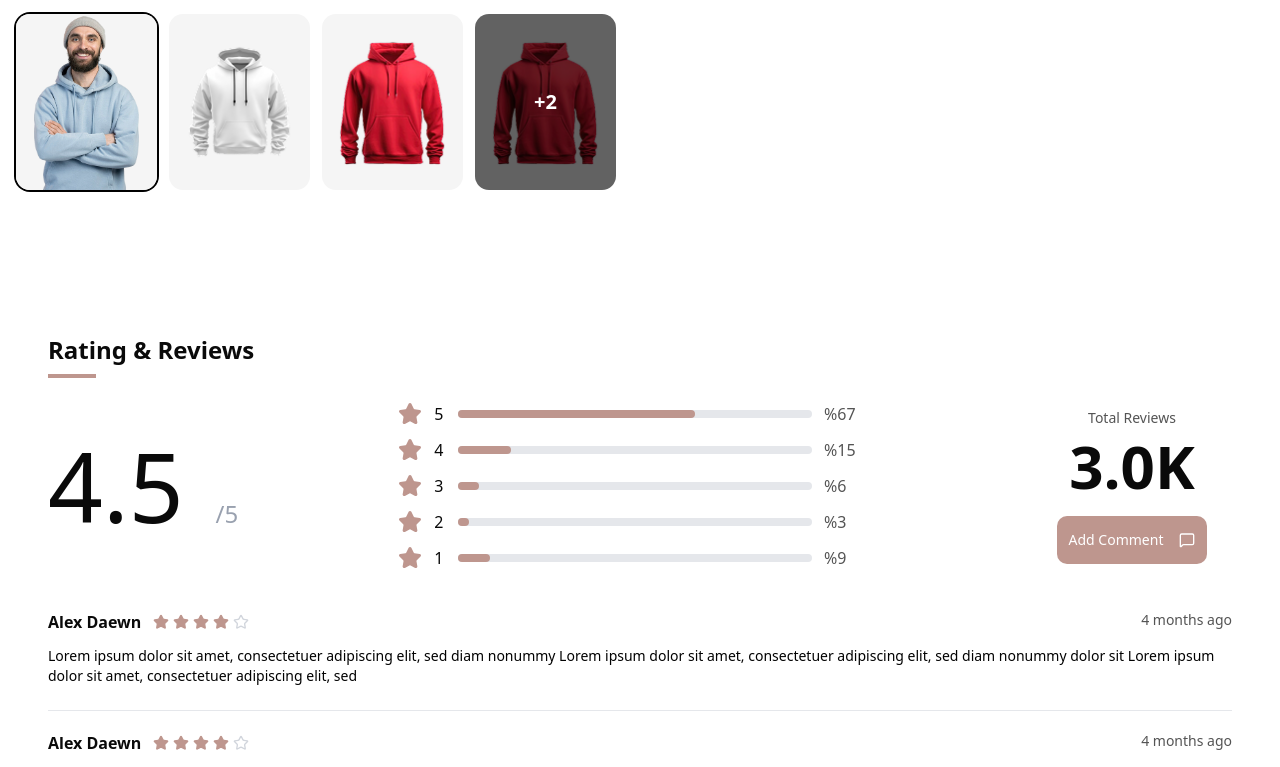
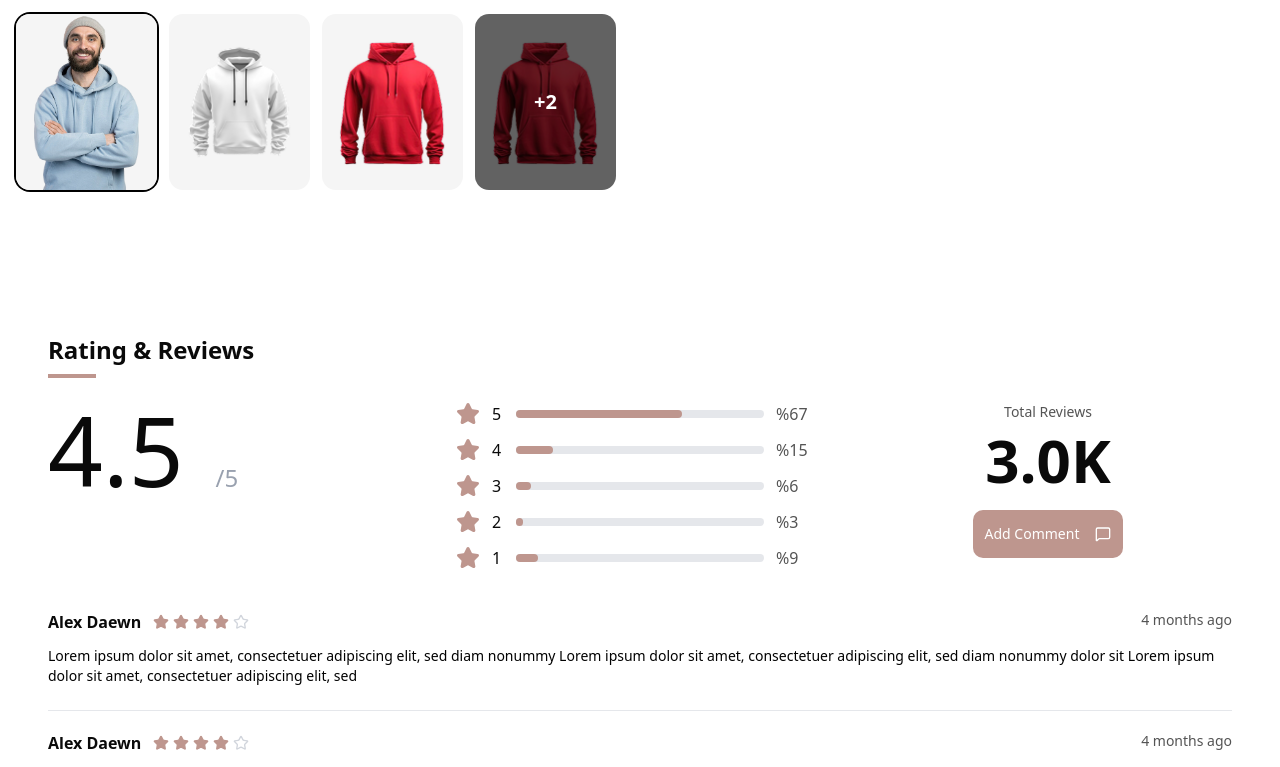
Before and after one commit to a7medmo7med1971/TrendLine_Task, a Next.js app: page / in a window 1280 px wide. Shown: the part 1198-1965 px from the top of the page. Built offline with nearby package versions, Linux system fonts and the light colour scheme.

Commit message:
edite responsive

```diff
--- a/app/(componts)/(productDetiles)/products/ProductDetailsSection.tsx
+++ b/app/(componts)/(productDetiles)/products/ProductDetailsSection.tsx
@@ -215,6 +215,8 @@ export default function ProductDetailsPage() {
               </span>
             </p>
 
+           <div className="flex flex-col lg:flex-row items-start lg:items-center gap-4 lg:gap-10">
+            {/* Quantity + Price */}
             <div className="flex items-center gap-10">
               <div className="flex items-center gap-2 rounded-xl bg-[#F6F6F6] px-2 py-1">
                 <button
@@ -223,8 +225,7 @@ export default function ProductDetailsPage() {
                     min-h-[44px] min-w-[44px]
                     rounded-[12px] bg-white text-xl font-medium
                     shadow flex items-center justify-center
-                          hover:bg-gray-100 active:scale-95
-                          transition
+                    hover:bg-gray-100 active:scale-95 transition cursor-pointer
                   "
                 >
                   −
@@ -240,37 +241,34 @@ export default function ProductDetailsPage() {
                     min-h-[44px] min-w-[44px]
                     rounded-[12px] bg-white text-xl font-medium
                     shadow flex items-center justify-center
-                    hover:bg-gray-100 active:scale-95
-                    transition
+                    hover:bg-gray-100 active:scale-95 transition cursor-pointer
                   "
                 >
                   +
                 </button>
               </div>
 
-              <span className="text-xl font-semibold">
+              <span className="text-xl font-semibold whitespace-nowrap">
                 ${(quantity * price).toFixed(2)}
               </span>
+            </div>
+
             {/* Add to Cart */}
             <button
               className="
+                w-full lg:w-auto
+                cursor-pointer
                 min-h-[48px]
                 min-w-[140px]
-
                 px-4 sm:px-6
                 py-3
-
                 rounded-[14px]
-
                 bg-[#BE968E]
                 hover:bg-[#89716c]
-
                 text-white text-sm sm:text-base font-medium
                 whitespace-nowrap
-
                 flex items-center justify-center gap-2
                 shadow
-
                 transition
                 active:scale-95
               "
@@ -279,8 +277,8 @@ export default function ProductDetailsPage() {
               <Handbag className="w-4 h-4 sm:w-5 sm:h-5" />
             </button>
 
+          </div>
 
-            </div>
           </div>
         </div>
       </div>
--- a/app/(componts)/(productDetiles)/products/Rating.tsx
+++ b/app/(componts)/(productDetiles)/products/Rating.tsx
@@ -55,15 +55,14 @@ export default function Rating() {
       </div>
 
       {/* Rating Summary */}
-      <div className="flex flex-col lg:flex-row items-center gap-40 m-auto">
+      <div className="flex flex-col lg:flex-row items-center lg:items-start gap-10 w-full">
+
   {/* Score */}
+  <div className="flex flex-col items-center lg:items-start lg:flex-1">
     <div className="flex items-baseline gap-8">
       <span
         className="
           text-[96px]
-                sm:text-[96px]
-                md:text-[96px]
-                lg:text-[96px]
           font-medium
           leading-none
           whitespace-nowrap
@@ -72,20 +71,14 @@ export default function Rating() {
         4.5
       </span>
 
-            <span
-              className="
-                text-[24px]
-                text-gray-400
-                leading-none
-              "
-            >
+      <span className="text-[24px] text-gray-400 leading-none">
         /5
       </span>
     </div>
-
+  </div>
 
   {/* Bars */}
-        <div className="w-full max-w-[520px] space-y-3">
+  <div className="w-full lg:flex-1 max-w-none space-y-3">
     {ratingData.map((rating) => (
       <div key={rating.stars} className="flex items-center gap-3">
         <Star className="text-[#BE968E]" fill="#BE968E" />
@@ -106,18 +99,20 @@ export default function Rating() {
   </div>
 
   {/* Total */}
-        <div className="hidden lg:flex flex-col items-center gap-5 min-w-[200px]">
+  <div className="hidden lg:flex flex-col items-center gap-5 lg:flex-1">
     <div className="text-center">
       <p className="text-sm text-[#545454] mb-2">Total Reviews</p>
       <p className="text-6xl font-semibold">3.0K</p>
     </div>
 
-          <Button className="bg-[#BE968E] hover:bg-[#a87f79] text-white px-12 py-6 rounded-lg">
+    <Button className="bg-[#BE968E] hover:bg-[#a87f79] text-white px-12 py-6 rounded-lg cursor-pointer">
       Add Comment
       <MessageSquare className="w-5 h-5 ml-2" />
     </Button>
   </div>
+
 </div>
+
 
       {/* Reviews */}
       <div className="w-full max-w-[1500px] mx-auto space-y-5 pt-10">
@@ -148,7 +143,7 @@ export default function Rating() {
         <div className="flex justify-center pt-6">
           <Button
             variant="outline"
-            className="bg-[#F5F5F5] px-8 py-6 rounded-lg"
+            className="bg-[#F5F5F5] px-8 py-6 rounded-lg cursor-pointer"
           >
             View More Comments
           </Button>
--- a/app/(componts)/(productDetiles)/products/SimilarItems.tsx
+++ b/app/(componts)/(productDetiles)/products/SimilarItems.tsx
@@ -188,10 +188,10 @@ export default function SimilarItems() {
 
       {/* Navigation */}
       <div className="flex justify-center gap-4 mt-10">
-        <button className="similar-prev w-12 h-12 rounded-full bg-gray-100 flex items-center justify-center">
+        <button className="cursor-pointer similar-prev w-12 h-12 rounded-full bg-gray-100 flex items-center justify-center">
           <ChevronLeft />
         </button>
-        <button className="similar-next w-12 h-12 rounded-full bg-[#BE968E] text-white flex items-center justify-center">
+        <button className="cursor-pointer similar-next w-12 h-12 rounded-full bg-[#BE968E] text-white flex items-center justify-center">
           <ChevronRight />
         </button>
       </div>
```
Lines whose indentation alone changed are shown as unchanged.
